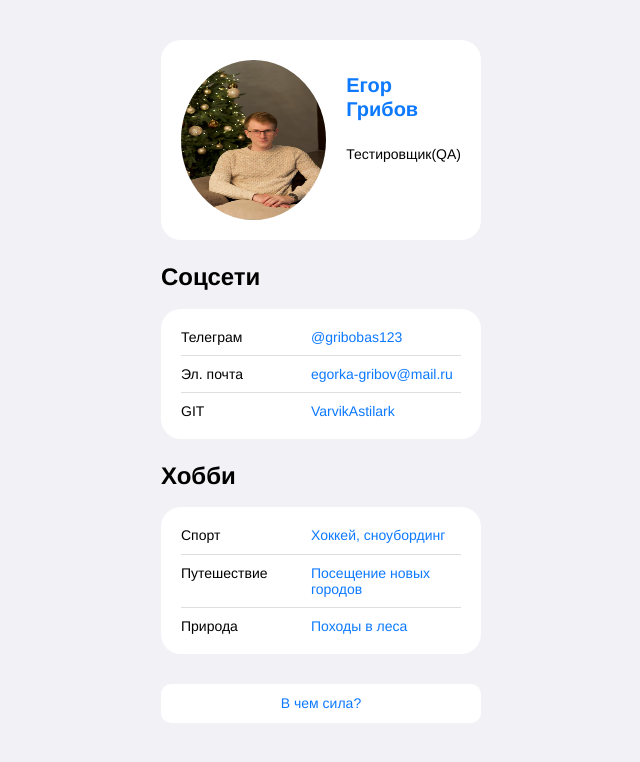
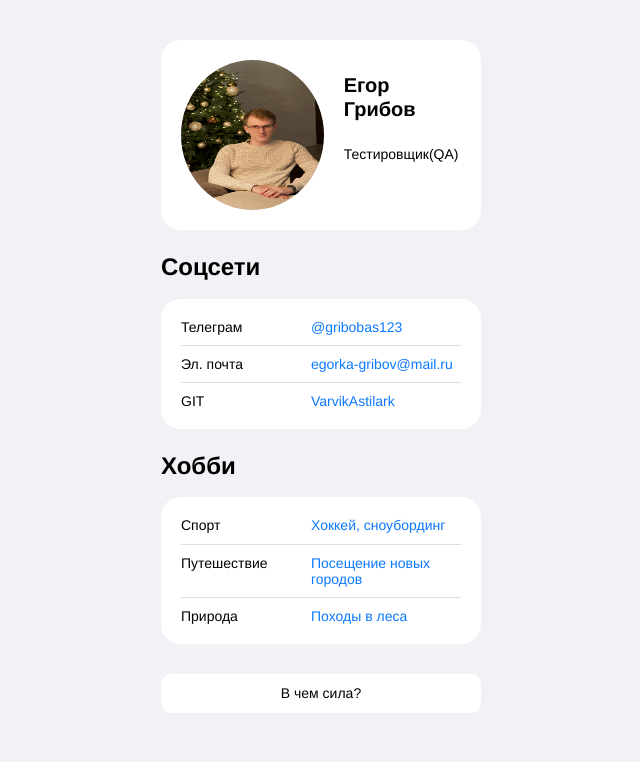
Before and after one commit to VarvikAstilark/-HTML-CSS-, a plain HTML site: page index.html in a window 1280 px wide. Shown: the whole page, without its empty margins (319-959 px from the left). Drawn offline with Linux system fonts and the light colour scheme.

Commit message:
Цвет имени

```diff
--- a/ios.css
+++ b/ios.css
@@ -29,8 +29,8 @@ body {
 
 .header__avatar {
   border-radius: 50%;
-  width: 200px;
-  height: 160px;
+  width: 150px;
+  height: 150px;
 }
 
 .header__name_user {
@@ -40,7 +40,7 @@ body {
   line-height: 1.2;
   font-family: "Helvetica Neue";
   align-items: center;
-  color: #0c79ff;
+  color: #000000;
 }
 
 .header__subtitle {
@@ -128,7 +128,7 @@ footer {
   font-size: 14px;
   line-height: 1.4;
 
-  color: #0c79ff;
+  color: #000000;
   text-decoration: none;
 }
 
```
